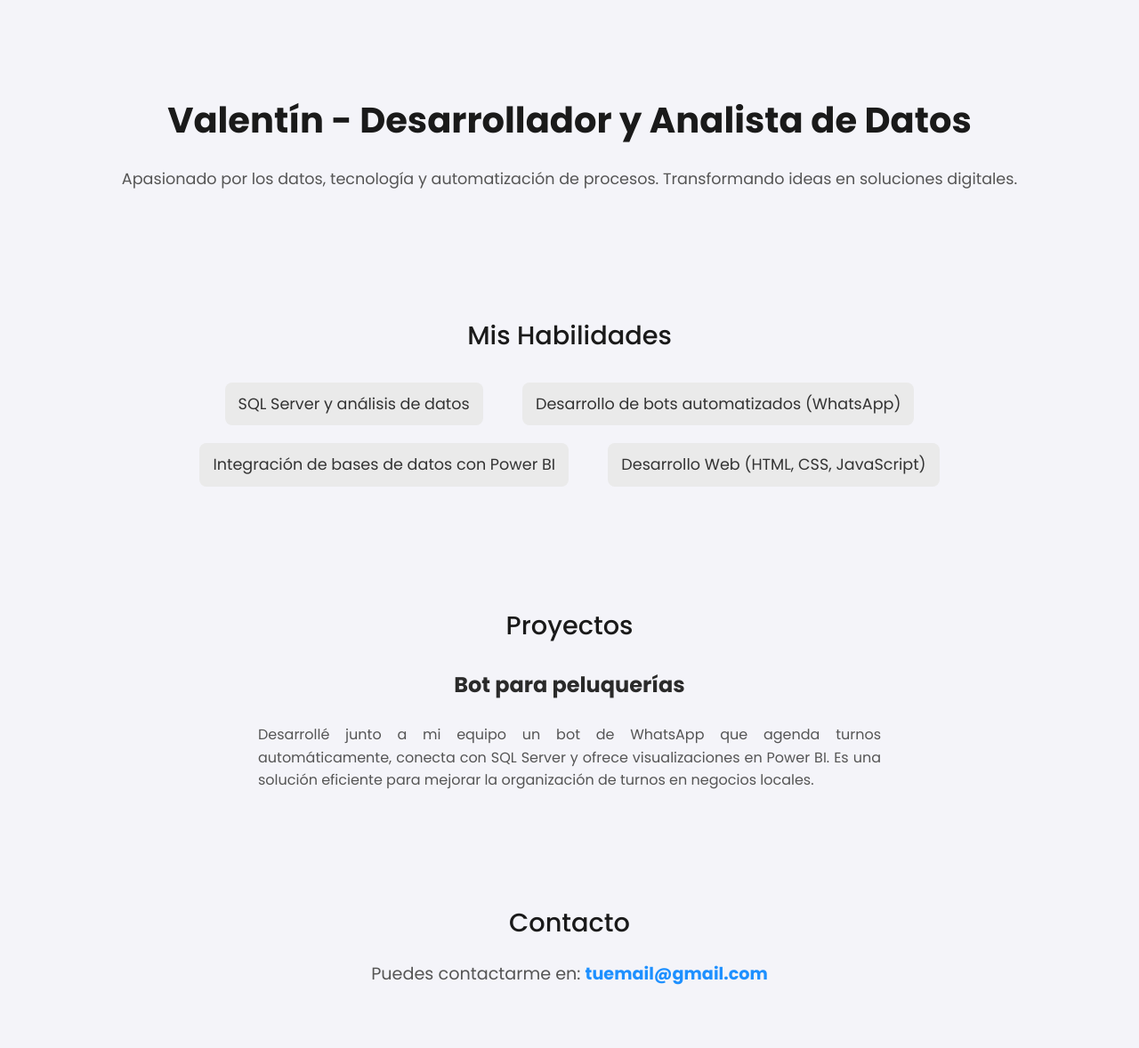
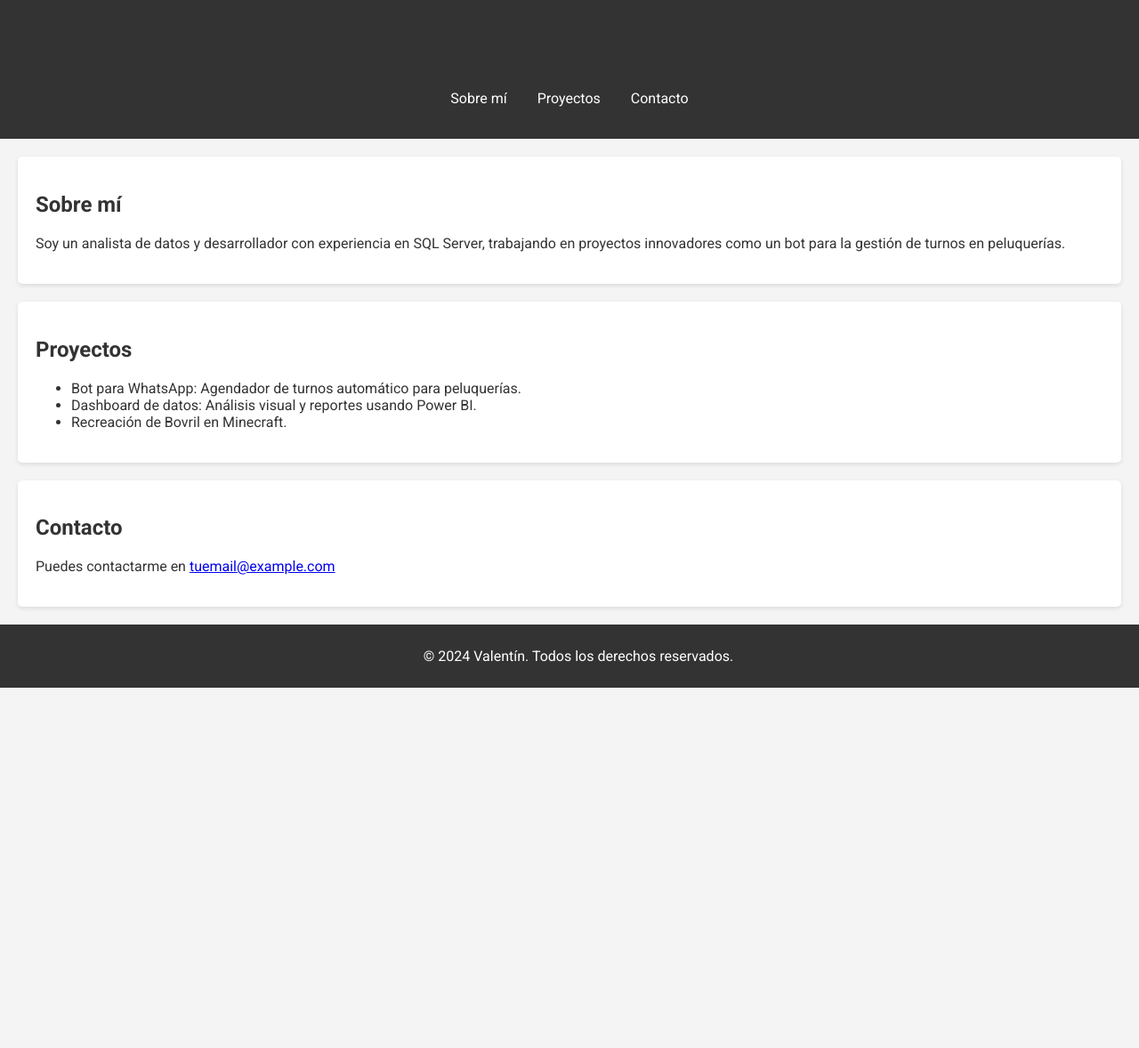
Before and after one commit to Valentinulman/Valentinulman.github.io, a plain HTML site: page index.html in a window 1280 px wide. Shown: the whole page at 89% size. After the commit the page ends 800 px from the top, so only its background shows below. Drawn offline with Linux system fonts and the light colour scheme.

Commit message:
Actualización del diseño del portafolio

```diff
--- a/index.html
+++ b/index.html
@@ -3,46 +3,43 @@
 <head>
     <meta charset="UTF-8">
     <meta name="viewport" content="width=device-width, initial-scale=1.0">
-    <meta http-equiv="X-UA-Compatible" content="ie=edge">
-    <title>Valentín - Portafolio</title>
-    <!-- Fuente Poppins de Google Fonts -->
-    <link href="https://fonts.googleapis.com/css2?family=Poppins:wght@300;400;500;700&display=swap" rel="stylesheet">
-    <!-- Archivo CSS -->
+    <link href="https://fonts.googleapis.com/css2?family=Roboto:wght@400;700&display=swap" rel="stylesheet">
     <link rel="stylesheet" href="styles.css">
+    <title>Portafolio de Valentín</title>
 </head>
 <body>
-    <div class="container">
-        <!-- Sección Inicio -->
-        <section id="inicio">
-            <h1>Valentín - Desarrollador y Analista de Datos</h1>
-            <p>Apasionado por los datos, tecnología y automatización de procesos. Transformando ideas en soluciones digitales.</p>
-        </section>
+    <header>
+        <h1>Valentín</h1>
+        <nav>
+            <ul>
+                <li><a href="#about">Sobre mí</a></li>
+                <li><a href="#projects">Proyectos</a></li>
+                <li><a href="#contact">Contacto</a></li>
+            </ul>
+        </nav>
+    </header>
 
-        <!-- Sección Conocimientos -->
-        <section id="conocimientos">
-            <h2>Mis Habilidades</h2>
-            <ul>
-                <li>SQL Server y análisis de datos</li>
-                <li>Desarrollo de bots automatizados (WhatsApp)</li>
-                <li>Integración de bases de datos con Power BI</li>
-                <li>Desarrollo Web (HTML, CSS, JavaScript)</li>
-            </ul>
-        </section>
+    <section id="about">
+        <h2>Sobre mí</h2>
+        <p>Soy un analista de datos y desarrollador con experiencia en SQL Server, trabajando en proyectos innovadores como un bot para la gestión de turnos en peluquerías.</p>
+    </section>
 
-        <!-- Sección Proyectos -->
-        <section id="proyectos">
-            <h2>Proyectos</h2>
-            <div>
-                <h3>Bot para peluquerías</h3>
-                <p>Desarrollé junto a mi equipo un bot de WhatsApp que agenda turnos automáticamente, conecta con SQL Server y ofrece visualizaciones en Power BI. Es una solución eficiente para mejorar la organización de turnos en negocios locales.</p>
-            </div>
-        </section>
+    <section id="projects">
+        <h2>Proyectos</h2>
+        <ul>
+            <li>Bot para WhatsApp: Agendador de turnos automático para peluquerías.</li>
+            <li>Dashboard de datos: Análisis visual y reportes usando Power BI.</li>
+            <li>Recreación de Bovril en Minecraft.</li>
+        </ul>
+    </section>
 
-        <!-- Sección Contacto -->
-        <section id="contacto">
-            <h2>Contacto</h2>
-            <p>Puedes contactarme en: <a href="mailto:tuemail@gmail.com">tuemail@gmail.com</a></p>
-        </section>
-    </div>
+    <section id="contact">
+        <h2>Contacto</h2>
+        <p>Puedes contactarme en <a href="mailto:tuemail@example.com">tuemail@example.com</a></p>
+    </section>
+
+    <footer>
+        <p>&copy; 2024 Valentín. Todos los derechos reservados.</p>
+    </footer>
 </body>
 </html>
--- a/styles.css
+++ b/styles.css
@@ -1,118 +1,51 @@
-/* Estilo general */
 body {
-    font-family: 'Poppins', sans-serif;
-    background-color: #f4f4f9;
-    color: #333;
+    font-family: 'Roboto', sans-serif;
     margin: 0;
     padding: 0;
-    line-height: 1.6;
+    background-color: #f4f4f4;
+    color: #333;
 }
 
-/* Contenedor general */
-.container {
-    width: 80%;
-    margin: 0 auto;
-    padding: 20px;
-}
-
-/* Estilo de los encabezados */
-h1, h2 {
-    color: #1a1a1a;
-    text-align: center;
-    margin-bottom: 20px;
-}
-
-h1 {
-    font-size: 2.5rem;
-    font-weight: bold;
-}
-
-h2 {
-    font-size: 1.8rem;
-    font-weight: 500;
-}
-
-/* Estilo de párrafos */
-p {
-    font-size: 1.1rem;
-    margin-bottom: 15px;
-    text-align: center;
-    color: #555;
-}
-
-/* Listas de conocimientos */
-ul {
-    list-style-type: none;
-    padding: 0;
-    margin: 0 auto;
+header {
+    background: #333;
+    color: #fff;
+    padding: 20px 0;
     text-align: center;
 }
 
-ul li {
-    display: inline-block;
-    margin: 10px 20px;
-    font-size: 1.1rem;
-    background-color: #eaeaea;
-    padding: 10px 15px;
-    border-radius: 8px;
+nav ul {
+    list-style-type: none;
+    padding: 0;
+}
+
+nav ul li {
+    display: inline;
+    margin: 0 15px;
+}
+
+nav ul li a {
+    color: #fff;
+    text-decoration: none;
+}
+
+section {
+    padding: 20px;
+    margin: 20px;
+    background: white;
+    border-radius: 5px;
+    box-shadow: 0 2px 5px rgba(0, 0, 0, 0.1);
+}
+
+h1, h2 {
     color: #333;
 }
 
-/* Secciones */
-section {
-    padding: 50px 0;
+footer {
+    text-align: center;
+    padding: 10px;
+    background: #333;
+    color: #fff;
+    position: relative;
+    bottom: 0;
+    width: 100%;
 }
-
-/* Sección de proyectos */
-#proyectos h3 {
-    font-size: 1.5rem;
-    color: #2a2a2a;
-    text-align: center;
-}
-
-#proyectos p {
-    font-size: 1rem;
-    text-align: justify;
-    max-width: 700px;
-    margin: 0 auto;
-}
-
-/* Estilo del enlace de contacto */
-a {
-    color: #1e90ff;
-    text-decoration: none;
-}
-
-a:hover {
-    text-decoration: underline;
-}
-
-/* Estilo de la sección de contacto */
-#contacto p {
-    font-size: 1.2rem;
-    text-align: center;
-}
-
-#contacto a {
-    font-weight: bold;
-}
-
-/* Responsivo */
-@media (max-width: 768px) {
-    body {
-        font-size: 0.9rem;
-    }
-
-    h1 {
-        font-size: 2rem;
-    }
-
-    h2 {
-        font-size: 1.5rem;
-    }
-
-    ul li {
-        margin: 10px 10px;
-        font-size: 1rem;
-    }
-}
```
